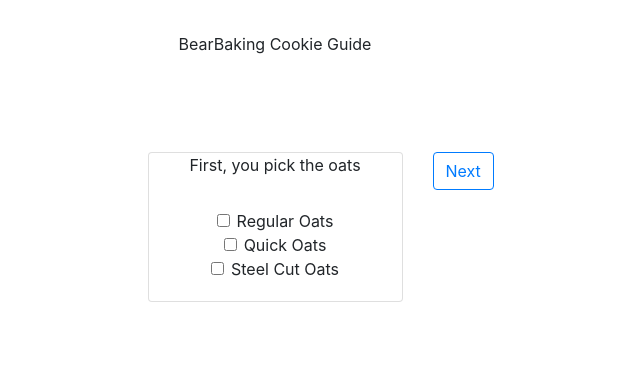
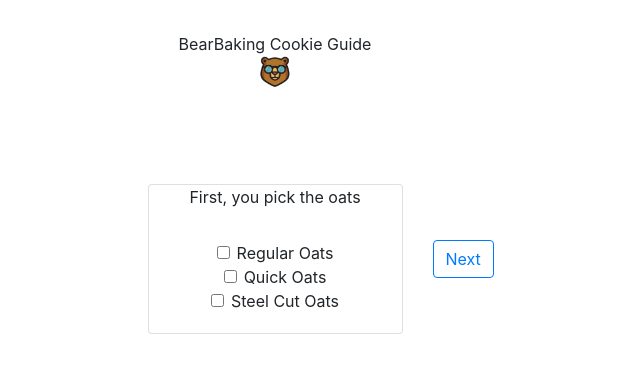
Before and after one commit to rosiegrant/cookies, a React (Create React App) app: page / in a window 1280 px wide. Shown: the top 370 px of the page, without its empty margins (365-1005 px from the left). Built offline with nearby package versions, Linux system fonts and the light colour scheme.

Commit message:
adding logo and updating next button

```diff
--- a/src/App.css
+++ b/src/App.css
@@ -14,42 +14,15 @@
   margin-top: 6rem;
 }
 
-
+.logo {
+  height: 2rem;
+  pointer-events: none;
+}
 .App {
   text-align: center;
 }
 
-.App-logo {
-  height: 40vmin;
-  pointer-events: none;
+.next-button {
+  display: flex;
+  align-items: center;
 }
-
-@media (prefers-reduced-motion: no-preference) {
-  .App-logo {
-    animation: App-logo-spin infinite 20s linear;
-  }
-}
-
-.App-header {
-  background-color: #282c34;
-  min-height: 100vh;
-  display: flex;
-  flex-direction: column;
-  align-items: center;
-  justify-content: center;
-  font-size: calc(10px + 2vmin);
-  color: white;
-}
-
-.App-link {
-  color: #61dafb;
-}
-
-@keyframes App-logo-spin {
-  from {
-    transform: rotate(0deg);
-  }
-  to {
-    transform: rotate(360deg);
-  }
-}
--- a/src/App.js
+++ b/src/App.js
@@ -1,5 +1,6 @@
 import React from 'react';
 import logo from './logo.svg';
+import bear from './bear.png'
 import './App.css';
 import  CheckBox  from './CheckBox.js';
 
@@ -150,7 +151,7 @@ class Card extends React.Component {
               </div>
           </div>
         </div>
-        <div class="col-3">
+        <div class="col-3 next-button">
         <NextButton onClick={this.handleNextClick}/>
         </div>
       </div>
@@ -179,6 +180,8 @@ function App() {
           BearBaking Cookie Guide
         </div>
       </div>
+      <div class="row justify-content-sm-center"><img class="logo" src={bear}/></div>
+
       <Card />
     </div>
     // <div className="App">
```
Also changed, not shown: src/bear.png (added), 1 other file (tests, documents, lock files or other folders).
